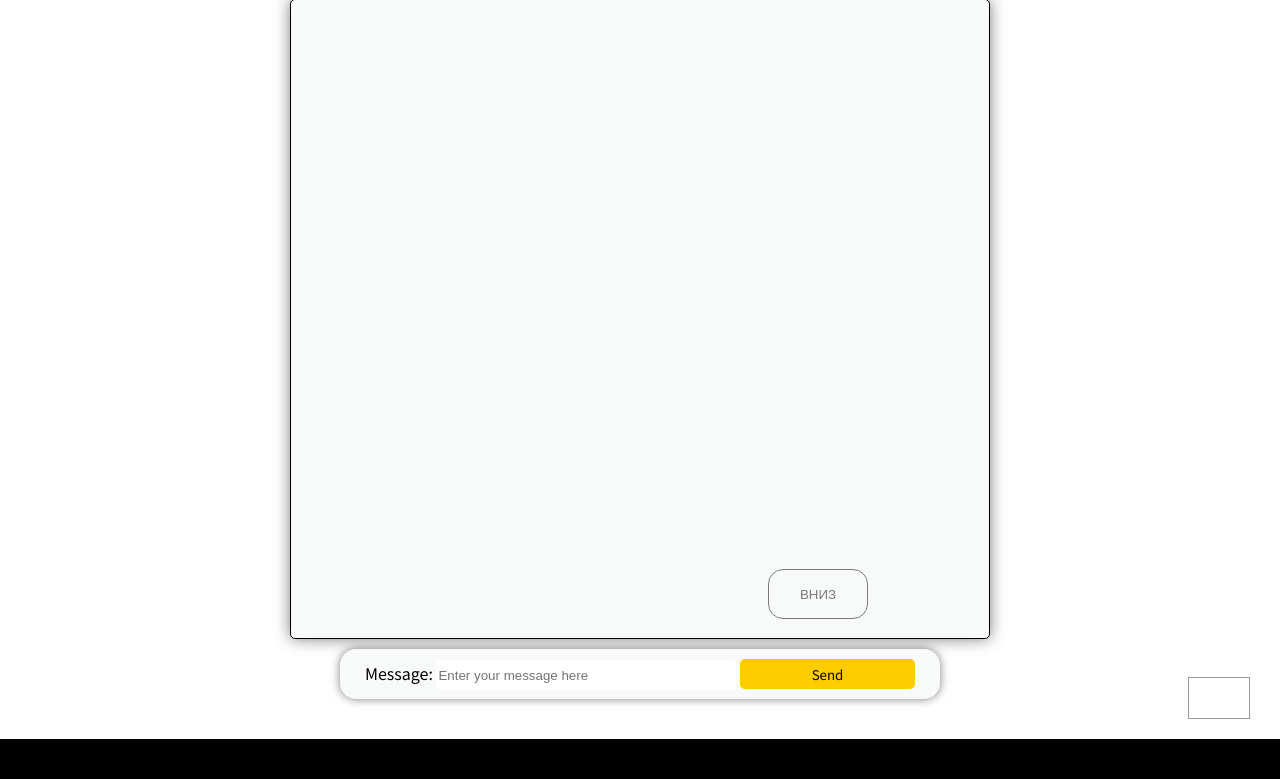
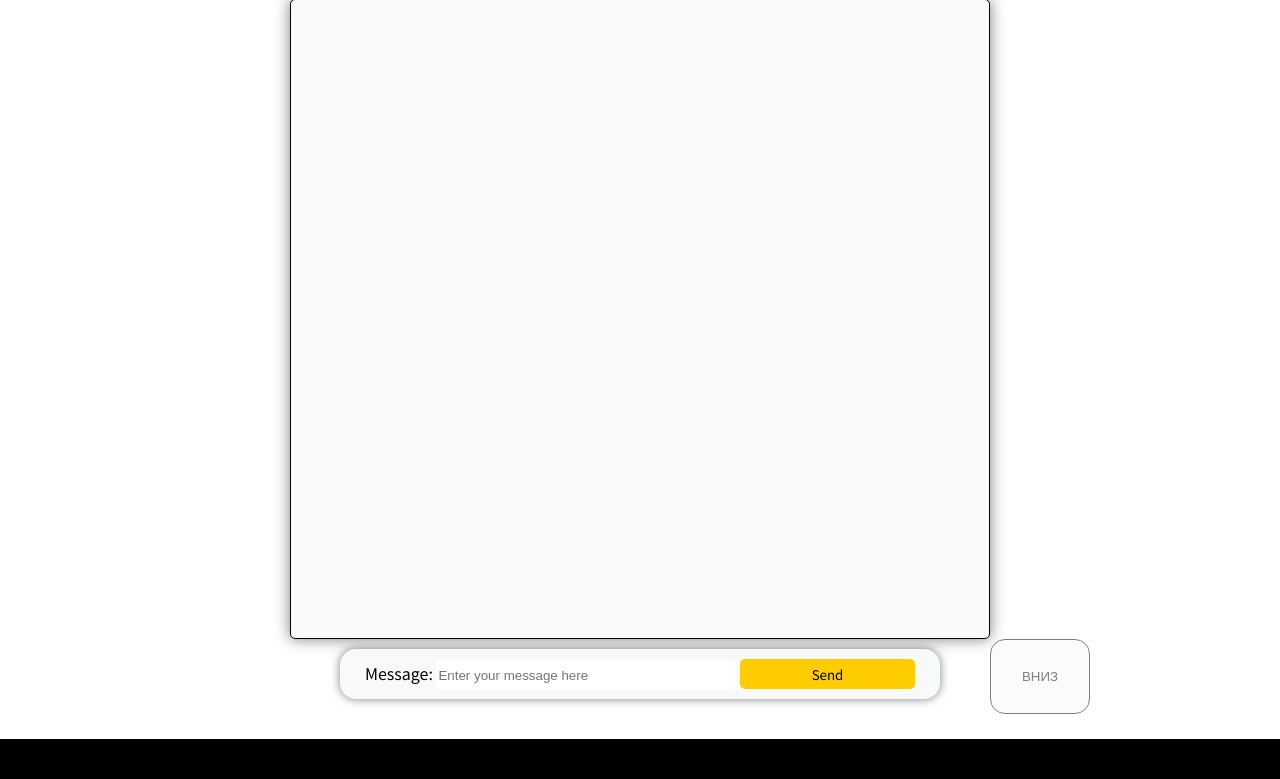
Before and after one commit to FelixDes/Flask_group, a Flask app: template templates/common/chat_page.html in a window 1280 px wide. Shown: the part 61-840 px from the top of the page. Run offline with Flask 2, Linux system fonts and the light colour scheme; the template is opened without the code that fills it, so the values that code supplies are empty; some libraries are stand-ins or nearby versions.

Commit message:
chat_page.html scroll_fix3

```diff
--- a/static/css/style.css
+++ b/static/css/style.css
@@ -144,10 +144,9 @@ h1, h2, h3, h4, h5, h6 {
     background-color: #F8F9F9;
     z-index: 1000;
     position: absolute;
-    margin: 0 auto;
-    left: 60%;
-    bottom: 15%;
-    height:50px;
+    transform: translateY(10%);
+    transform: translateX(950%);
+    height:75px;
     width:100px;
     border: solid 1px black; /* Параметры рамки */
     border-radius: 15px;
--- a/templates/common/chat_page.html
+++ b/templates/common/chat_page.html
@@ -34,7 +34,11 @@
 <script src="https://cdnjs.cloudflare.com/ajax/libs/socket.io/2.3.0/socket.io.js"
         integrity="sha256-bQmrZe4yPnQrLTY+1gYylfNMBuGfnT/HKsCGX+9Xuqo=" crossorigin="anonymous"></script>
 
-
+<style lang="css">
+.bottom_chat_button{
+visibility: hidden;
+}
+</style>
 <script language="JavaScript" type="text/javascript" src="static/js_scripts/socketio_helper.js"></script>
 </div>
 {% endblock %}
```
